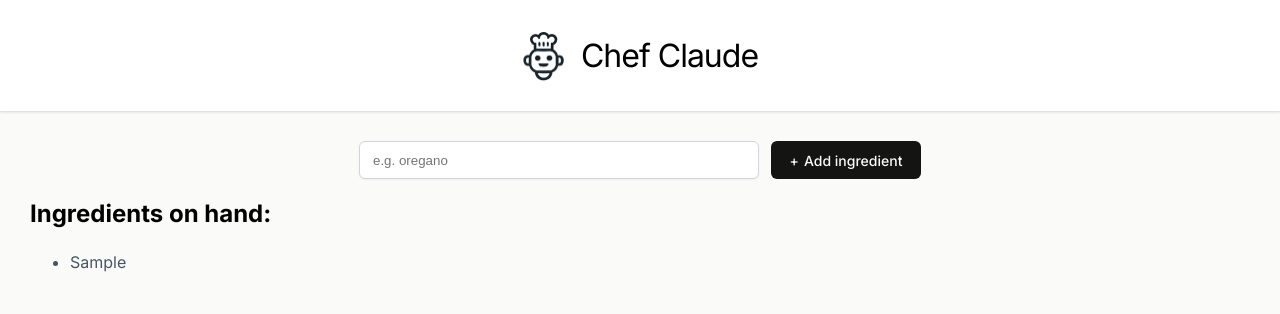
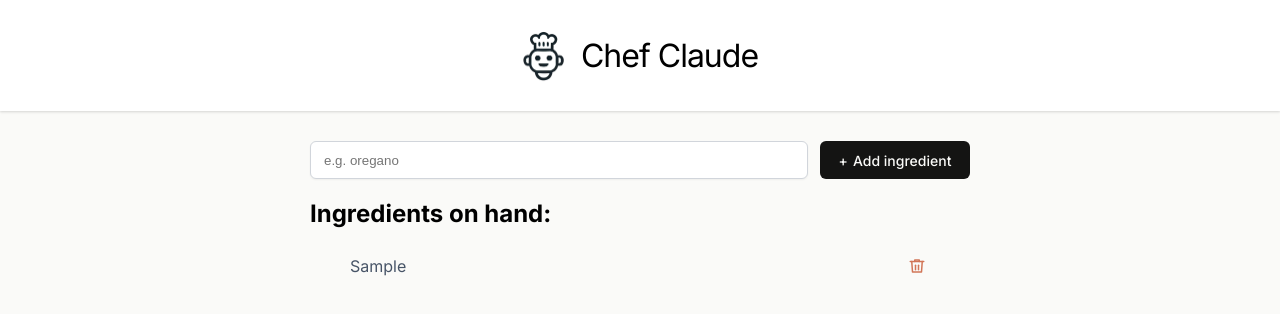
Before and after one commit to Nikaytos/scrimba-react-project-3, a React (Vite) app: page / in a window 1280 px wide. Both pictures are taken after typing "Sample" into the empty fields and a click on the button "Add ingredient". Shown: the top 314 px of the page. Built offline with nearby package versions, Linux system fonts and the light colour scheme; no server answers.

Commit message:
Make buttons more interactive

```diff
--- a/src/components/IngredientsList.jsx
+++ b/src/components/IngredientsList.jsx
@@ -1,6 +1,28 @@
 export default function IngredientsList(props) {
-    const ingredientsListItems = props.ingredients.map(ingredient => (
-        <li key={ingredient}>{ingredient}</li>
+    const ingredientsListItems = props.ingredients.map((ingredient, i) => (
+        <li key={i}>
+            <span className="ingredient-text">{ingredient}</span>
+            <button
+                className="remove-btn"
+                onClick={() => props.removeIngredient(i)}
+                aria-label={`Remove ${ingredient}`}
+            >
+                <svg xmlns="http://www.w3.org/2000/svg"
+                     viewBox="0 0 24 24"
+                     width="18" height="18"
+                     fill="none"
+                     stroke="currentColor"
+                     strokeWidth="2"
+                     strokeLinecap="round"
+                     strokeLinejoin="round">
+                    <polyline points="3 6 5 6 21 6" />
+                    <path d="M19 6l-1 14H6L5 6" />
+                    <path d="M10 11v6" />
+                    <path d="M14 11v6" />
+                    <path d="M9 6V4h6v2" />
+                </svg>
+            </button>
+        </li>
     ));
 
     return (
@@ -12,7 +34,9 @@ export default function IngredientsList(props) {
                     <h3>Ready for a recipe?</h3>
                     <p>Generate a recipe from your list of ingredients.</p>
                 </div>
-                <button onClick={props.getRecipe}>Get a recipe</button>
+                <button onClick={props.getRecipe} disabled={props.getRecipeDisabled}>
+                    Get a recipe
+                </button>
             </div>}
         </section>
     )
--- a/src/components/Main.jsx
+++ b/src/components/Main.jsx
@@ -7,18 +7,27 @@ export default function Main() {
     const [ingredients, setIngredients] = useState([])
     const [recipeShown, setRecipeShown] = useState(false);
     const [aiText, setAiText] = useState("");
+    const [responseLoading, setResponseLoading] = useState(false);
 
     function addIngredient(formData) {
-        const newIngredient = formData.get("ingredient")
+        const newIngredient = formData.get("ingredient").trim();
+        if (!newIngredient) return;
         setIngredients(prevIngredients => [...prevIngredients, newIngredient])
     }
 
+    function removeIngredient(index) {
+        setIngredients(prevIngredients =>
+            prevIngredients.filter((_, i) => i !== index)
+        );
+    }
+
     async function getRecipe() {
+        setResponseLoading(true);
         const aiText = await getRecipeFromMistral(ingredients);
+        setResponseLoading(false);
 
         setAiText(aiText);
-
-        setRecipeShown(true)
+        setRecipeShown(true);
     }
 
     return (
@@ -35,6 +44,8 @@ export default function Main() {
             {!!ingredients.length && <IngredientsList
                 ingredients={ingredients}
                 getRecipe={getRecipe}
+                getRecipeDisabled={responseLoading}
+                removeIngredient={removeIngredient}
             />}
             {recipeShown && <ClaudeRecipe text={aiText} />}
         </main>
--- a/src/index.css
+++ b/src/index.css
@@ -33,6 +33,8 @@ body {
 
 main {
   padding: 30px 30px 10px;
+  max-width: 720px;
+  margin: 0 auto;
 }
 
 .add-ingredient-form {
@@ -49,7 +51,6 @@ main {
   box-shadow: 0px 1px 2px 0px rgba(0, 0, 0, 0.05);
   flex-grow: 1;
   min-width: 150px;
-  max-width: 400px;
 }
 
 .add-ingredient-form > button {
@@ -61,6 +62,7 @@ main {
   width: 150px;
   font-size: 0.875rem;
   font-weight: 500;
+  transition: all 0.2s ease-in-out;
 }
 
 .add-ingredient-form > button::before {
@@ -68,13 +70,47 @@ main {
   margin-right: 5px;
 }
 
-ul.ingredients-list {
+.ingredients-list {
+  padding: 0 40px;
   margin-bottom: 48px;
 }
 
-ul.ingredients-list > li {
+.ingredients-list li {
+  display: flex;
+  justify-content: space-between;
+  align-items: center;
+  padding: 4px 0;
   color: #475467;
   line-height: 28px;
+}
+
+.ingredient-text {
+  color: #475467;
+}
+
+.remove-btn {
+  display: flex;
+  margin-left: 8px;
+  border: none;
+  background: transparent;
+  color: #D17557;
+  cursor: pointer;
+  padding: 4px;
+  border-radius: 8px;
+  transition: background-color 0.2s ease, transform 0.2s ease;
+}
+
+.remove-btn:hover {
+  color: #b45309;
+  transform: scale(1.15);
+}
+
+.remove-btn:active {
+  transform: scale(0.95);
+}
+
+.remove-btn svg {
+  pointer-events: none;
 }
 
 .get-recipe-container {
@@ -102,12 +138,11 @@ ul.ingredients-list > li {
   border: none;
   border-radius: 6px;
   background: #D17557;
-  box-shadow: 0px 1px 2px 0px rgba(0, 0, 0, 0.05);
   color: #FAFAF8;
   padding: 9px 17px;
   font-family: Inter, sans-serif;
   font-size: 0.875rem;
-  cursor: pointer;
+  transition: all 0.2s ease-in-out;
 }
 
 .suggested-recipe-container {
@@ -120,3 +155,28 @@ ul.ingredients-list > li {
 .suggested-recipe-container ul li, .suggested-recipe-container ol li {
   margin-bottom: 8px;
 }
+
+button {
+  transition: all 0.2s ease-in-out;
+  cursor: pointer;
+}
+
+button:hover:not(:disabled) {
+  transform: translateY(-2px);
+  box-shadow: 0 4px 6px rgba(0,0,0,0.1);
+  opacity: 0.95;
+}
+
+button:active:not(:disabled) {
+  transform: translateY(1px) scale(0.98);
+  box-shadow: 0 2px 3px rgba(0,0,0,0.2);
+}
+
+button:disabled {
+  background-color: #c4c4c4 !important;
+  color: #f0f0f0 !important;
+  cursor: not-allowed;
+  transform: none;
+  box-shadow: none;
+  opacity: 0.7;
+}
```
